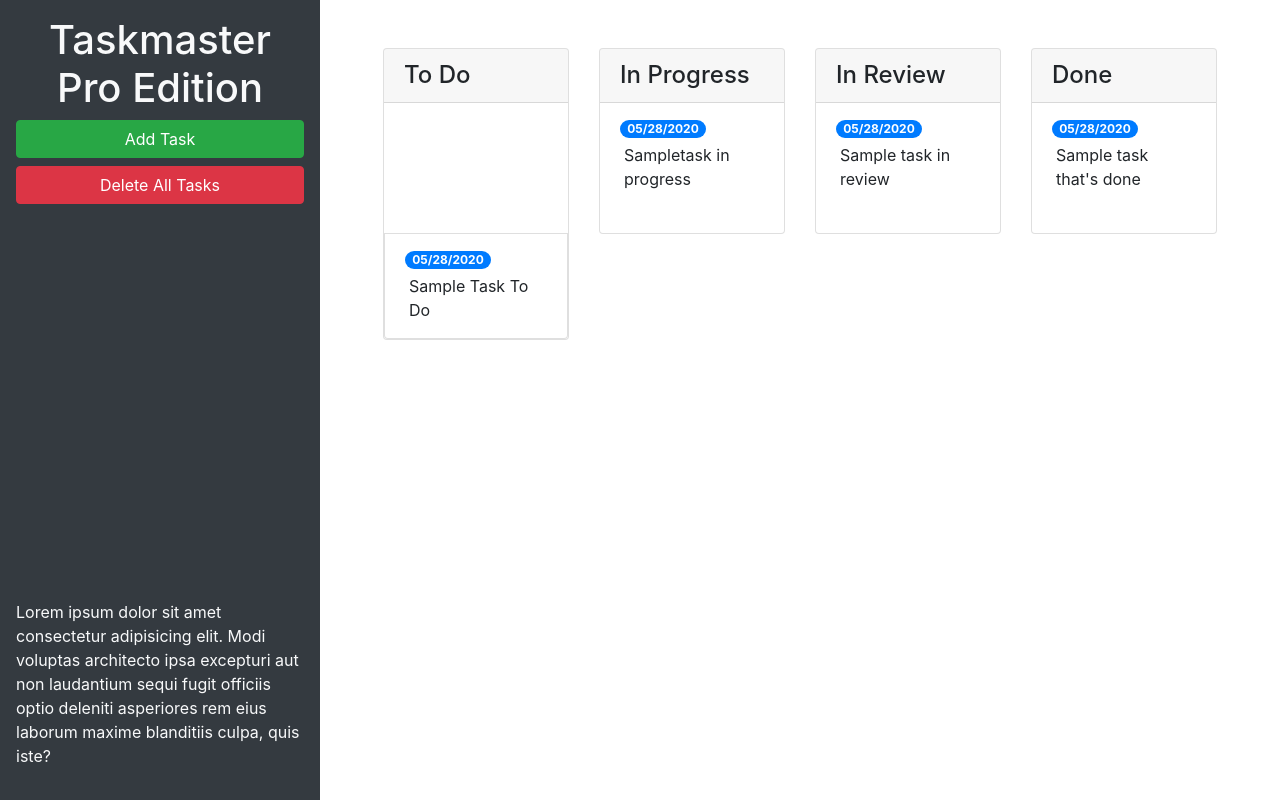
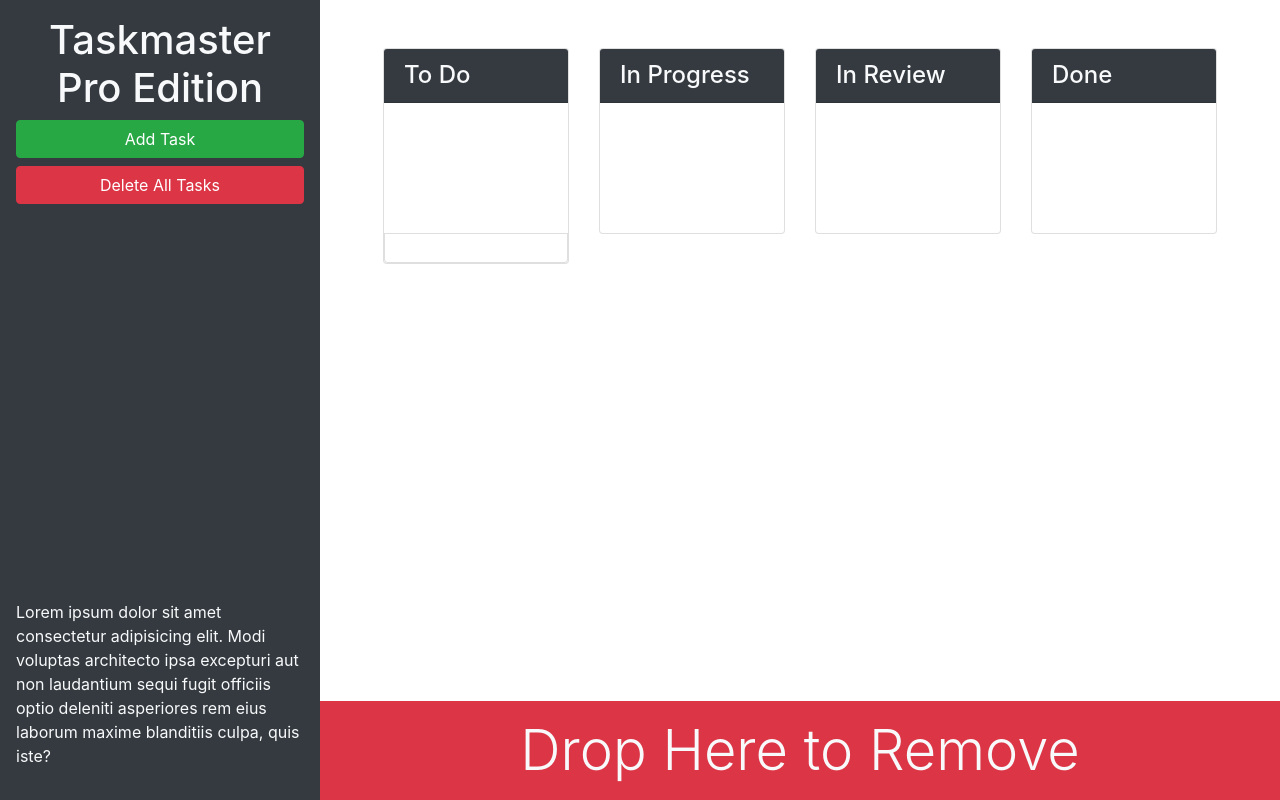
Before and after one commit to Josevillarr/Taskmaster-Pro, a plain HTML site: page index.html in a window 1280 px wide. Drawn offline with nearby package versions, Linux system fonts and the light colour scheme.

Commit message:
bootstrap grid and UI

```diff
--- a/index.html
+++ b/index.html
@@ -13,26 +13,26 @@
 <body>
 
   <div class="row min-vh-100 no-gutters">
-    <header class="col-12 col-lg-3 bg-dark text-light d-flex flex-column p-4 p-lg-3">
+    <header class="col-12 col-lg-3 bg-dark text-light d-flex flex-column p-4 p-lg-3 sticky-top">
       <h1 class="text-center">Taskmaster Pro Edition</h1>
       <button id="create-task" class="btn btn-block btn-success" data-toggle="modal" data-target="#task-form-modal">Add
         Task</button>
       <button id="remove-tasks" class="btn btn-block btn-danger">Delete All Tasks</button>
-      <p class="mt-auto">Lorem ipsum dolor sit amet consectetur adipisicing elit. Modi voluptas architecto ipsa
+      <p class="mt-auto d-none d-lg-block">Lorem ipsum dolor sit amet consectetur adipisicing elit. Modi voluptas architecto ipsa
         excepturi aut non
         laudantium sequi fugit officiis optio deleniti asperiores rem eius laborum maxime blanditiis culpa, quis iste?
       </p>
     </header>
-    <main class="col-12 col-lg-9">
+    <main class="col-12 col-lg-9 d-flex flex-column">
 
-  <div class="m-5 row justify-content-around">
+    <div class="m-5 row justify-content-around">
         <div class="col-12 col-md-6 col-xl-3 mb-3">
           <div class="card">
-            <h4 class="card-header">To Do</h4>
+            <h4 class="card-header bg-dark text-light">To Do</h4>
             <ul id="list-toDo" class="list-group list-group-flush"> </ul>
             <li class="list-group-item">
-              <span class="badge badge-primary badge-pill">05/28/2020</span>
-              <p class="m-1">Sample Task To Do</p>
+              <span class="badge badge-primary badge-pill"></span>
+              <p class="m-1"></p>
             </li>
           </div>
         </div>
@@ -40,11 +40,11 @@
     <!--To Do end, In Prog start-->
         <div class="col-12 col-md-6 col-xl-3 mb-3">
           <div class="card">
-            <h4 class="card-header">In Progress</h4>
+            <h4 class="card-header bg-dark text-light">In Progress</h4>
             <ul id="list-inProgress" class="list-group list-group-flush">
               <li class="list-group-item">
-                <span class="badge badge-primary badge-pill">05/28/2020</span>
-                <p class="m-1">Sampletask in progress</p>
+                <span class="badge badge-primary badge-pill"></span>
+                <p class="m-1"></p>
               </li>
             </ul>
           </div>
@@ -52,11 +52,11 @@
     <!-- In prog end, In Review start-->
         <div class="col-12 col-md-6 col-xl-3 mb-3">
           <div class="card">
-            <h4 class="card-header">In Review</h4>
+            <h4 class="card-header bg-dark text-light">In Review</h4>
             <ul id="list-inReview" class="list-group list-group-flush">
               <li class="list-group-item">
-                <span class="badge badge-primary badge-pill">05/28/2020</span>
-                <p class="m-1">Sample task in review</p>
+                <span class="badge badge-primary badge-pill"></span>
+                <p class="m-1"></p>
               </li>
             </ul>
           </div>
@@ -64,17 +64,24 @@
     <!--In Review end, Done start-->
         <div class="col-12 col-md-6 col-xl-3 mb-3">
           <div class="card">
-          <h4 class="card-header">Done</h4>
+          <h4 class="card-header bg-dark text-light">Done</h4>
           <ul id="list-done" class="list-group list-group-flush">
             <li class="list-group-item">
-              <span class="badge badge-primary badge-pill">05/28/2020</span>
-              <p class="m-1">Sample task that's done</p>
+              <span class="badge badge-primary badge-pill"></span>
+              <p class="m-1"></p>
             </li>
           </ul>
           </div>
         </div>
 
       </div>
+
+      <div id="trash" class="mt-auto">
+        <div class="w-100 bg-danger p-3 text-center text-light display-4">
+          Drop Here to Remove
+        </div>
+      </div>
+
     </main>
   </div>
 
```
